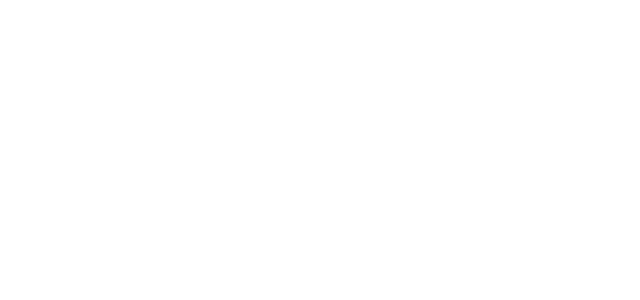
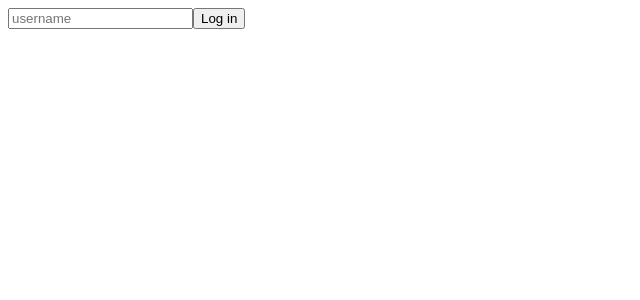
Before and after one commit to sungaee/react-mastterclass, a React (Create React App) app: page / in a window 1280 px wide. Shown: the top 300 px of the page, without its empty margins (0-640 px from the left). Built offline with nearby package versions, Linux system fonts and the light colour scheme.

Commit message:
[typescript] Form 다루는방법과 submit이벤트 처리

```diff
--- a/public/index.html
+++ b/public/index.html
@@ -1,43 +1,10 @@
-<!DOCTYPE html>
 <html lang="en">
-  <head>
-    <meta charset="utf-8" />
-    <link rel="icon" href="%PUBLIC_URL%/favicon.ico" />
-    <meta name="viewport" content="width=device-width, initial-scale=1" />
-    <meta name="theme-color" content="#000000" />
-    <meta
-      name="description"
-      content="Web site created using create-react-app"
-    />
-    <link rel="apple-touch-icon" href="%PUBLIC_URL%/logo192.png" />
-    <!--
-      manifest.json provides metadata used when your web app is installed on a
-      user's mobile device or desktop. See https://developers.google.com/web/fundamentals/web-app-manifest/
-    -->
-    <link rel="manifest" href="%PUBLIC_URL%/manifest.json" />
-    <!--
-      Notice the use of %PUBLIC_URL% in the tags above.
-      It will be replaced with the URL of the `public` folder during the build.
-      Only files inside the `public` folder can be referenced from the HTML.
-
-      Unlike "/favicon.ico" or "favicon.ico", "%PUBLIC_URL%/favicon.ico" will
-      work correctly both with client-side routing and a non-root public URL.
-      Learn how to configure a non-root public URL by running `npm run build`.
-    -->
+<head>
+    <meta charset="UTF-8" />
+    <meta name="viewport" content="width=device-width, initial-scale=1.0" />
     <title>React App</title>
-  </head>
-  <body>
-    <noscript>You need to enable JavaScript to run this app.</noscript>
+</head>
+<body>
     <div id="root"></div>
-    <!--
-      This HTML file is a template.
-      If you open it directly in the browser, you will see an empty page.
-
-      You can add webfonts, meta tags, or analytics to this file.
-      The build step will place the bundled scripts into the <body> tag.
-
-      To begin the development, run `npm start` or `yarn start`.
-      To create a production bundle, use `npm run build` or `yarn build`.
-    -->
-  </body>
+</body>
 </html>
--- a/src/App.tsx
+++ b/src/App.tsx
@@ -1,11 +1,29 @@
-import styled from "styled-components"
-import Circle from "./Circle";
+import { useState } from "react";
 
 function App() {
-  return <div>
-      <Circle  borderColor="yellow" bgColor="teal"/>
-      <Circle bgColor="tomato"></Circle>
+  const [value, setValue] = useState("")
+  const onChange = (event: React.FormEvent<HTMLInputElement>) => {
+    setValue(event.currentTarget.value); // 상태 업데이트
+    const { currentTarget: { value } } = event;
+    setValue(value)
+  };
+  const onSubmit = (event:React.FormEvent<HTMLFormElement>) => {
+    event.preventDefault();
+    console.log("hello", value)
+  }
+
+  return (
+    <div>
+      <form onSubmit={onSubmit}>
+        <input
+          value={value}
+          onChange={onChange}
+          type="text"
+          placeholder="username" />
+        <button>Log in</button>
+      </form>
     </div>
+  )
 }
 
 export default App;
--- a/src/index.tsx
+++ b/src/index.tsx
@@ -3,3 +3,9 @@
 import App from './App';
 
 const root = ReactDOM.createRoot(document.getElementById("root") as HTMLElement);
+
+root.render(
+    <React.StrictMode>
+      <App />
+    </React.StrictMode>
+  );
```
Also changed, not shown: src/Circle.tsx (deleted, +0 -35 lines).
